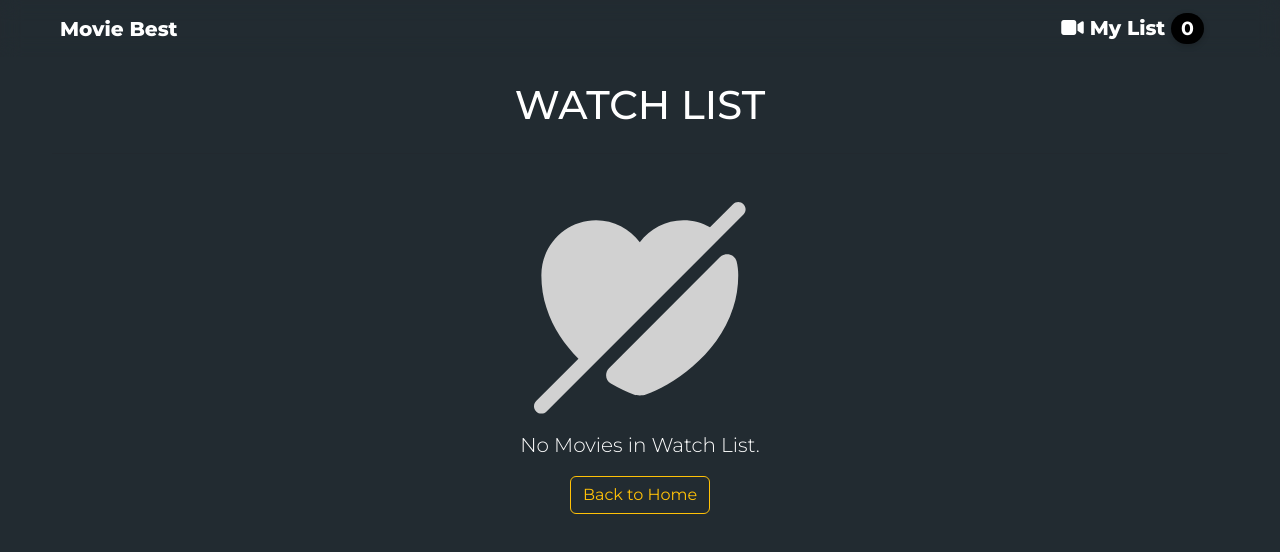
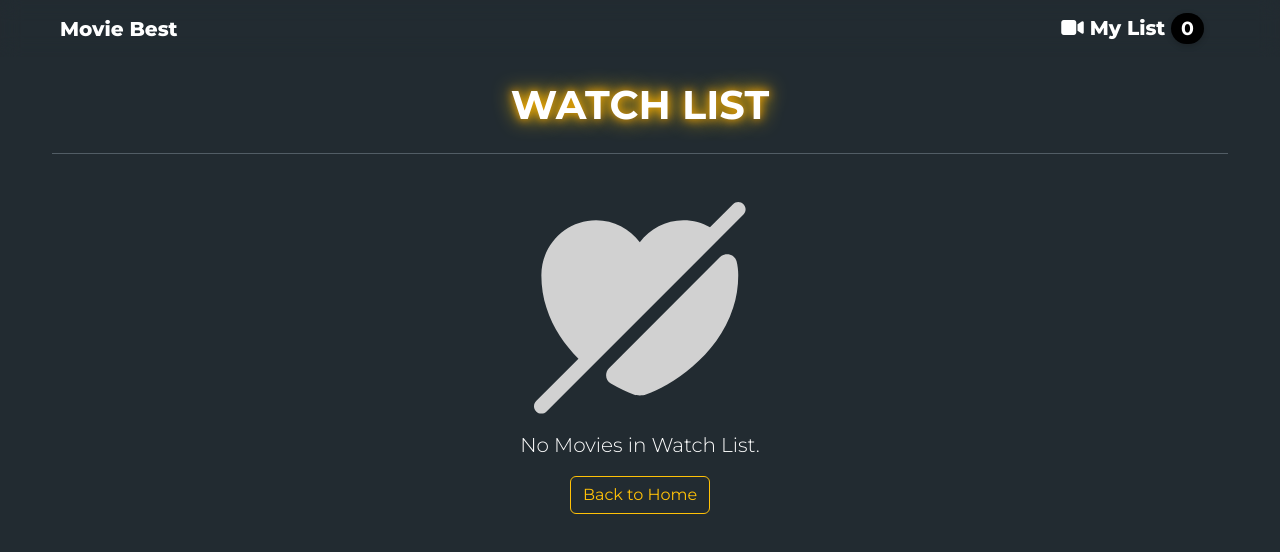
Before and after one commit to Medjai229/ITI-angular-movie-app, an Angular app: page /wishlist in a window 1280 px wide. Shown: the top 552 px of the page. Built offline with nearby package versions, Linux system fonts and the light colour scheme.

Commit message:
design Edit

```diff
--- a/src/app/movie-wishlist-page/movie-wishlist-page.component.css
+++ b/src/app/movie-wishlist-page/movie-wishlist-page.component.css
@@ -18,10 +18,13 @@
     font-size: 18px;
     font-weight: bold;
     margin-bottom: 10px;
+    color: white;
   }
 
   .text-muted {
     font-size: 14px;
+    --bs-text-opacity: 1;
+    color: white !important;
   }
 
   .wishlist-page .empty-state i {
@@ -35,3 +38,27 @@
   .lead, h1 {
     color: white;
   }
+  .card-body {
+
+    background-color: #384f5e;
+}
+
+hr{
+  color: #ddf1ff;
+
+}
+
+  @keyframes glow {
+    0% { text-shadow: 0 0 5px #ffcc00; }
+    50% { text-shadow: 0 0 20px #ffcc00, 0 0 10px #ff9900; }
+    100% { text-shadow: 0 0 5px #ffcc00; }
+  }
+
+  h1 {
+    font-size: 40px;
+    font-weight: bold;
+    text-transform: uppercase;
+    text-align: center;
+    color: white;
+    animation: glow 2s infinite alternate;
+  }
--- a/src/app/movie-wishlist-page/movie-wishlist-page.component.html
+++ b/src/app/movie-wishlist-page/movie-wishlist-page.component.html
@@ -14,10 +14,13 @@
               />
               <div class="card-body text-center">
                 <h5 class="card-title">{{ movie.title }}</h5>
-                <p class="text-muted">{{ movie.release_date }}</p>
-                <button (click)="removeFromWishlist(movie.id)" class="btn btn-danger">
-                  Remove Movie
+                <p class="text-muted">{{ movie.release_date | date:"mediumDate"}}</p>
+                <button (click)="removeFromWishlist(movie.id)" class="btn btn-outline-danger">
+                  <i class="fa-solid fa-trash"></i> Remove
                 </button>
+
+
+
               </div>
             </div>
           </div>
```
